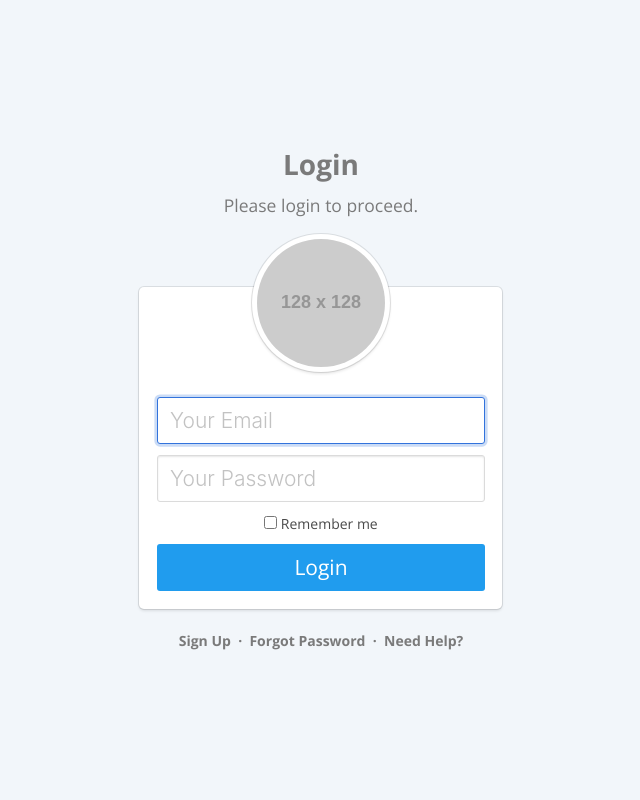
After one commit to mbincar/prognet, a Python web app: template templates/login.html in a window 1280 px wide. The commit adds this page. Shown: the whole page, without its empty margins (319-959 px from the left). Run offline with Jinja, Linux system fonts and the light colour scheme; the template is opened without the code that fills it, so the values that code supplies are empty; grey boxes labelled with a size stand in for pictures from a placeholder-image service; some libraries are stand-ins or nearby versions.

Commit message:
tambah halaman login

```diff
--- /dev/null
+++ b/static/css/login.css
@@ -0,0 +1,35 @@
+html,body {
+  font-family: 'Open Sans', serif;
+  font-size: 14px;
+  font-weight: 300;
+}
+.hero.is-success {
+  background: #F2F6FA;
+}
+.hero .nav, .hero.is-success .nav {
+  -webkit-box-shadow: none;
+  box-shadow: none;
+}
+.box {
+  margin-top: 5rem;
+}
+.avatar {
+  margin-top: -70px;
+  padding-bottom: 20px;
+}
+.avatar img {
+  padding: 5px;
+  background: #fff;
+  border-radius: 50%;
+  -webkit-box-shadow: 0 2px 3px rgba(10,10,10,.1), 0 0 0 1px rgba(10,10,10,.1);
+  box-shadow: 0 2px 3px rgba(10,10,10,.1), 0 0 0 1px rgba(10,10,10,.1);
+}
+input {
+  font-weight: 300;
+}
+p {
+  font-weight: 700;
+}
+p.subtitle {
+  padding-top: 1rem;
+}
--- /dev/null
+++ b/templates/login.html
@@ -0,0 +1,62 @@
+
+<!DOCTYPE html>
+<html>
+<head>
+  <meta charset="utf-8">
+  <meta http-equiv="X-UA-Compatible" content="IE=edge">
+  <meta name="viewport" content="width=device-width, initial-scale=1">
+  <title>Login - Free Bulma template</title>
+  <link rel="stylesheet" href="../static/font-awesome/css/font-awesome.min.css"/>
+  <link href="https://fonts.googleapis.com/css?family=Open+Sans:300,400,700" rel="stylesheet">
+  <!-- Bulma Version 0.6.0 -->
+  <link rel="stylesheet" href="../static/css/bulma.css"/>
+  <link rel="stylesheet" type="text/css" href="../static/css/login.css">
+	<script src="../static/js/typed.js"></script>
+</head>
+<body>
+  <section class="hero is-success is-fullheight">
+    <div class="hero-body">
+      <div class="container has-text-centered">
+        <div class="column is-4 is-offset-4">
+          <h3 class="title has-text-grey">Login</h3>
+          <p class="subtitle has-text-grey">Please login to proceed.</p>
+          <div class="box">
+            <figure class="avatar">
+              <img src="https://placehold.it/128x128">
+            </figure>
+            <form>
+              <div class="field">
+                <div class="control">
+                  <input class="input is-large" type="email" placeholder="Your Email" autofocus="">
+                </div>
+              </div>
+
+              <div class="field">
+                <div class="control">
+                  <input class="input is-large" type="password" placeholder="Your Password">
+                </div>
+              </div>
+              <div class="field">
+                <label class="checkbox">
+                  <input type="checkbox">
+                  Remember me
+                </label>
+              </div>
+              <a class="button is-block is-info is-large">Login</a>
+            </form>
+          </div>
+          <p class="has-text-grey">
+            <a href="../">Sign Up</a> &nbsp;·&nbsp;
+            <a href="../">Forgot Password</a> &nbsp;·&nbsp;
+            <a href="../">Need Help?</a>
+          </p>
+        </div>
+      </div>
+    </div>
+  </section>
+  <script src="https://code.jquery.com/jquery-3.2.1.js"></script>
+
+<script src="../static/js/custom.js"></script>
+<script src="../static/js/carousel.min.js"></script>
+</body>
+</html>
```
Also changed, not shown: templates/index.html (+8 -8 lines).
